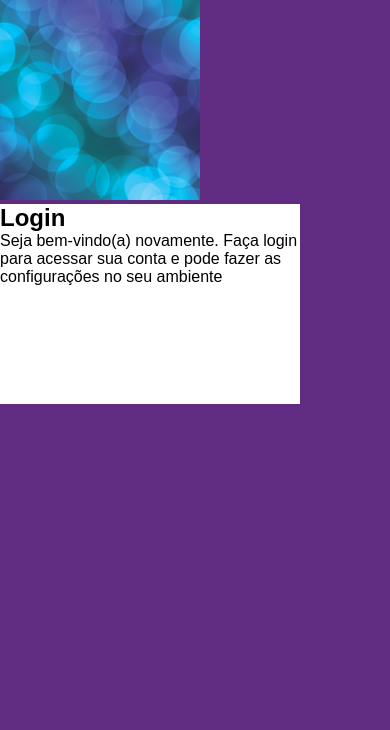
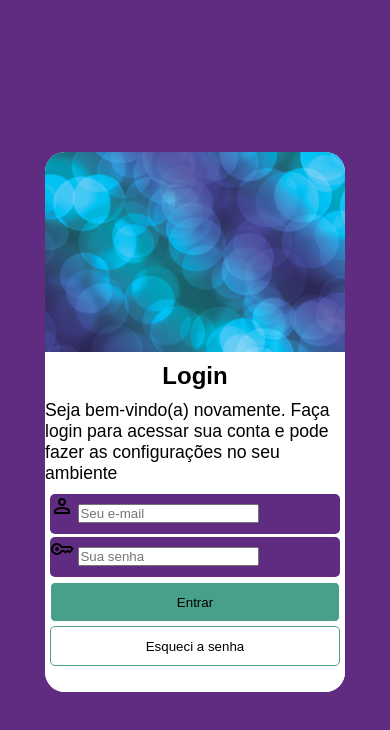
Before and after one commit to joelribeirod/projeto-login, a plain HTML site: page index.html in a window 390 px wide. Drawn offline with Linux system fonts and the light colour scheme.

Commit message:
versão mobile do projeto

```diff
--- a/estilos/style.css
+++ b/estilos/style.css
@@ -19,16 +19,75 @@ body{
 #imagem{
     background-image: url(../imagens/bolinhas.jpg);
     height: 200px;
-    width: 200px;
-    display: inline-block;
+    width: 300px;
     background-position:center center ;
     background-size: cover;
+    border-radius: 20px 20px 0px 0px;
 }
 
 #formulario{
     background-color: white;
-    display: inline-block;
-    height: 200px;
+    height: 330px;
     width: 300px;
     vertical-align: top;
+    border-radius: 20px;
 }
+
+#login{
+    background-color: white;
+    max-width: 300px;
+    border-radius: 20px;
+    position: absolute;
+
+    top: 50%;
+    left: 50%;
+    transform: translate(-50%, -50%);
+}
+
+form{
+    margin-top: 10px;
+}
+
+.informacao{
+    background-color: #5f2c82;
+    width: 290px;
+    height: 40px;
+    margin: 3px 5px;
+    border-radius: 5px;
+
+}
+
+
+
+#entrar{
+    max-width: 290px;
+    width: 100vw;
+    margin: 2px 5px;
+    background-color: #49a08a;
+    border: 1px solid white;
+    height:40px ;
+    border-radius: 5px;
+}
+
+#esqueci{
+    max-width: 290px;
+    width: 100vw;
+    margin: 2px 5px;
+    background-color: white;
+    border: 1px solid #49a08a;
+    height: 40px;
+    border-radius: 5px;
+}
+
+#isenha{
+    margin-bottom: 3px;
+}
+
+div > h1{
+    text-align: center;
+    margin: 10px;
+}
+
+div > p{
+    font-size: 1.1em;
+}
--- a/index.html
+++ b/index.html
@@ -5,6 +5,7 @@
     <meta name="viewport" content="width=device-width, initial-scale=1.0">
     <title>Login</title>
     <link rel="stylesheet" href="estilos/style.css">
+
 </head>
 <body>
     <main>
@@ -17,7 +18,25 @@
                 <p>Seja bem-vindo(a) novamente. Faça login para acessar sua conta e pode fazer as configurações no seu ambiente</p>
 
                 <form action="login.php" method="post">
+                    <p class="informacao">
+                        <label for="imail"><img src="imagens/person_FILL0_wght400_GRAD0_opsz24.png" alt="Seu Email"></label>
 
+                        <input type="email" name="mail" id="imail" placeholder="Seu e-mail" required>
+                    </p>
+
+                    <p class="informacao">
+                        <label for="isenha"><img src="imagens/key_FILL0_wght400_GRAD0_opsz24.png" alt="Seua senha"></label>
+
+                        <input type="password" name="senha" id="isenha" placeholder="Sua senha" minlength="8">
+                    </p>
+                    <p >
+                        <input type="submit" value="Entrar"
+                        id="entrar">
+
+                    </p>
+                    <p >
+                        <input type="submit" value="Esqueci a senha" id="esqueci">
+                    </p><img src="" alt="">
                 </form>
             </div>
         </section>
```
Also changed, not shown: imagens/key_FILL0_wght400_GRAD0_opsz24.png (added), imagens/mail_FILL0_wght400_GRAD0_opsz24.png (added), imagens/person_FILL0_wght400_GRAD0_opsz24.png (added).
